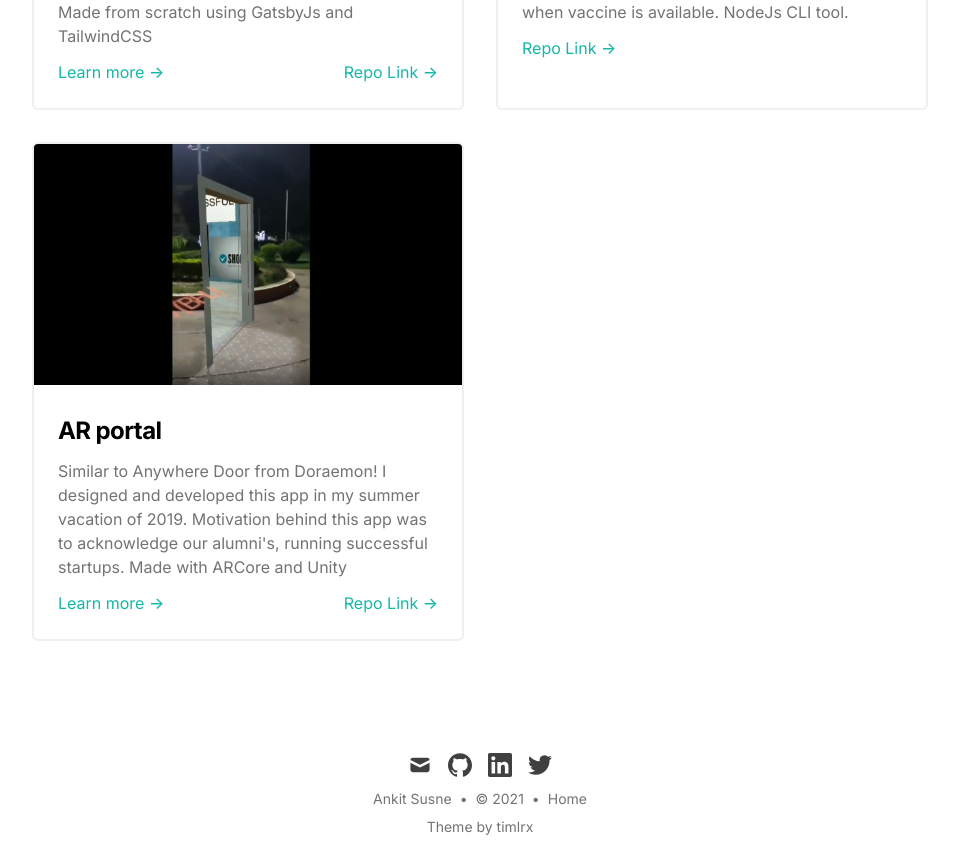
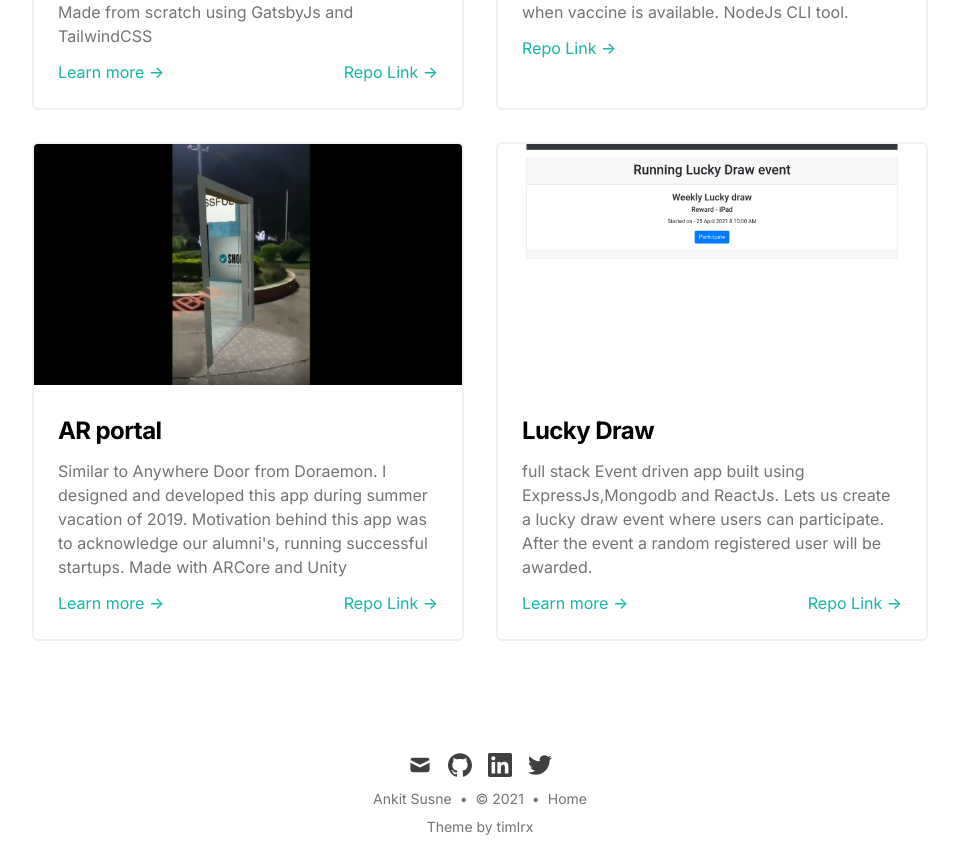
Before and after one commit to Anksus/anksus.me, a Next.js app: page /projects in a window 1280 px wide. Shown: the part 645-1499 px from the top of the page, without its empty margins (160-1119 px from the left). Built offline with nearby package versions, Linux system fonts and the light colour scheme; what @tailwindcss/typography would draw is missing.

Commit message:
Lucky draw project

```diff
--- a/data/projectsData.js
+++ b/data/projectsData.js
@@ -15,12 +15,19 @@ const projectsData = [
   },
   {
     title: 'AR portal',
-    description: `Similar to Anywhere Door from Doraemon! I designed and developed this app in my summer vacation of 2019. Motivation behind this app was to acknowledge our alumni's, running successful startups. Made with ARCore and Unity`,
+    description: `Similar to Anywhere Door from Doraemon. I designed and developed this app during summer vacation of 2019. Motivation behind this app was to acknowledge our alumni's, running successful startups. Made with ARCore and Unity`,
     imgSrc: '/static/images/arportal.png',
     href:
       'https://www.linkedin.com/posts/ankitsusne_app-startups-alumni-activity-6621701160090894336-lie5',
     repoLink: 'https://github.com/Anksus/vaccine-tracker',
   },
+  {
+    title: 'Lucky Draw',
+    description: `full stack Event driven app built using ExpressJs,Mongodb and ReactJs. Lets us create a lucky draw event where users can participate. After the event a random registered user will be awarded.`,
+    imgSrc: '/static/images/lucky-draw.png',
+    href: 'https://luckydrawapp.netlify.app/',
+    repoLink: 'https://github.com/Anksus/Lucky-draw',
+  },
 ]
 // links to blog is relatively "/blogs/im-starting-a-blog/"
 export default projectsData
```
Also changed, not shown: public/static/images/lucky-draw.png (added).
